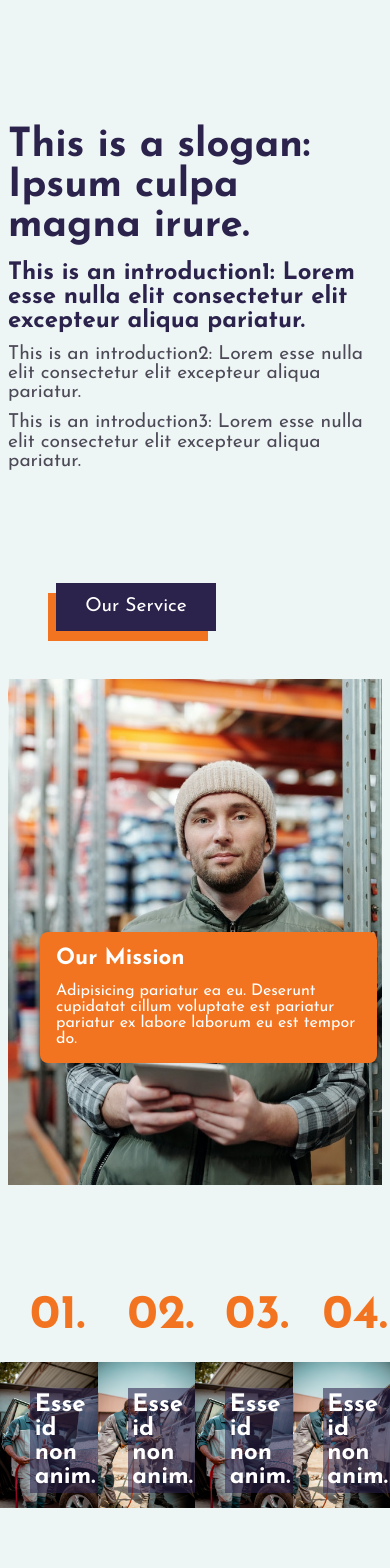
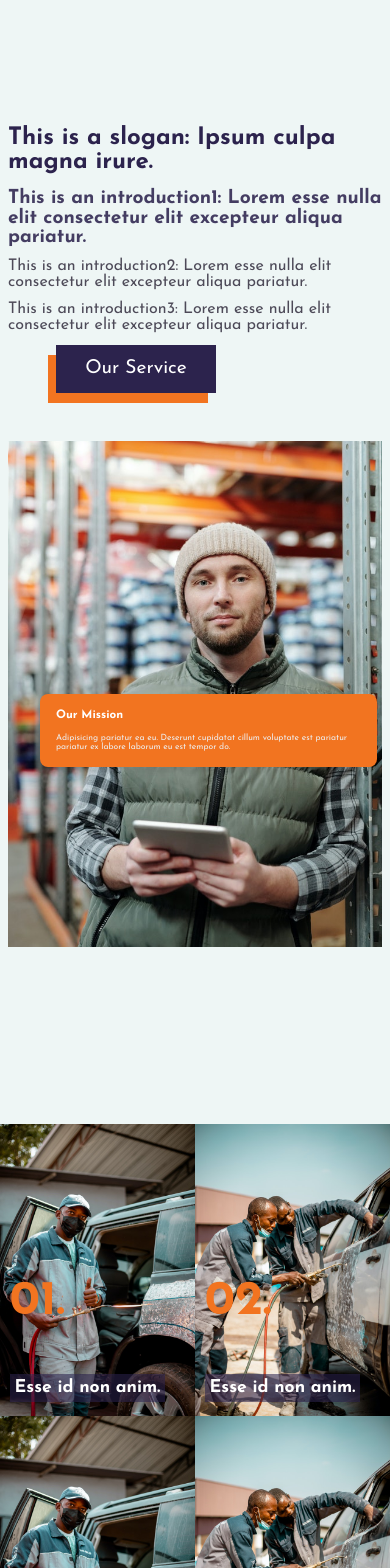
Before and after one commit to thpham1997/hvac_page, a React (Create React App) app: page / in a window 390 px wide. Shown: the part 800-2368 px from the top of the page. Built offline with nearby package versions, Linux system fonts and the light colour scheme; no server answers.

Commit message:
add reponsive design for work

```diff
--- a/src/component/Mainpage/_mainpage.scss
+++ b/src/component/Mainpage/_mainpage.scss
@@ -46,20 +46,20 @@
     // width: 100%;
     flex-grow: 2;
     & h2 {
-      font-size: max(2.5rem,2vw);
+      font-size: max(1.5rem,2.5vw);
       font-weight: bolder;
       color: #2c234d;
     }
     & p {
-      font-size: max(1.2rem,1vw);
+      font-size: max(1rem,1.2vw);
       margin-top: 3%;
       color: #4d4a58;
     }
     & p:nth-child(2) {
-      font-size: max(1.5rem,1vw);
+      font-size: max(1.2rem,2.1vw);
       margin-top: 4%;
       font-weight: bold;
-      color: #2c234d;
+      color: #2c234de0;
     }
     & a {
       display: inline-block;
@@ -71,7 +71,7 @@
       line-height: 3rem;
       text-align: center;
       font-size: 1.2rem;
-      margin-top: 7rem;
+      margin-top: 3%;
       margin-left: 3rem;
     }
     & a::before {
@@ -116,12 +116,13 @@
     border-radius: 0.5rem;
     box-shadow: 1px 5px 5px rgba(0, 0, 0, 0.1);
     & > h2 {
-      font-size: max(1.4rem, 2vw);
+      font-size: min(3rem, 3vw);
       font-weight: bold;
     }
     & > p {
+      color: #eee;
       margin-top: 0.8rem;
-      font-size: max(1rem, 1vw);
+      font-size: min(1.1rem, 2.2vw);
     }
   }
 
@@ -131,7 +132,6 @@
     margin-top: 20vh;
   }
   &__works .singleWork {
-    //width: 33.33%;
     z-index: 0;
     position: relative;
 
@@ -144,19 +144,19 @@
     &__caption1 {
       color: white;
       position: absolute;
-      bottom: 15px;
-      left: 30px;
+      bottom: 5%;
+      left: 5%;
       & span {
         display: inline-block;
         color: $mainColor;
         font-weight: bold;
-        font-size: 3rem;
+        font-size: max(3rem, 5vw);
         margin-bottom: 3rem;
       }
       & h2 {
         font-weight: bold;
         color: #fff;
-        font-size: 1.5rem;
+        font-size: max(1.1rem, 2.5vw);
         background-color: #2c234d8f;
         padding: 0.3rem;
       }
@@ -173,25 +173,28 @@
       opacity: 0;
       & span {
         display: inline-block;
-        font-size: 3rem;
+        font-size: min(3rem, 5vw);
         font-weight: bold;
-        margin-bottom: 3rem;
+        margin-bottom: 3%;
       }
       & h2 {
-        font-size: 1.5rem;
-        line-height: 1.6rem;
-        margin-bottom: 2rem;
+        font-size: min(1.5rem, 2vw);
+        // line-height: 1.6rem;
+        margin-bottom: 5%;
       }
       & p {
-        font-size: 1.1rem;
-        line-height: 1.2rem;
-        margin-bottom: 2rem;
+        font-size: min(1.1rem, 1.5vw);
+        // line-height: 1.2rem;
+        margin-bottom: 5%;
         padding-right: 0.5rem;
       }
       & a {
         color: #fff;
         border-bottom: 2px solid #f59758;
         text-decoration: none;
+        &:hover{
+          border-color: $secondaryColor;
+        }
       }
     }
   }
@@ -203,7 +206,7 @@
     background: $mainColor;
     z-index: 1;
     transition: all ease-out 0.4s;
-    -moz-transition: all ease-out 0.4s;
+    // -moz-transition: all ease-out 0.4s;
     top: 0;
     left: 0;
     visibility: hidden;
@@ -322,5 +325,9 @@
       left: 2rem;
       width: 90%;
     }
+
+    &__works{
+      grid-template-columns: repeat(2, 1fr);
+    }
   }
 }
```
